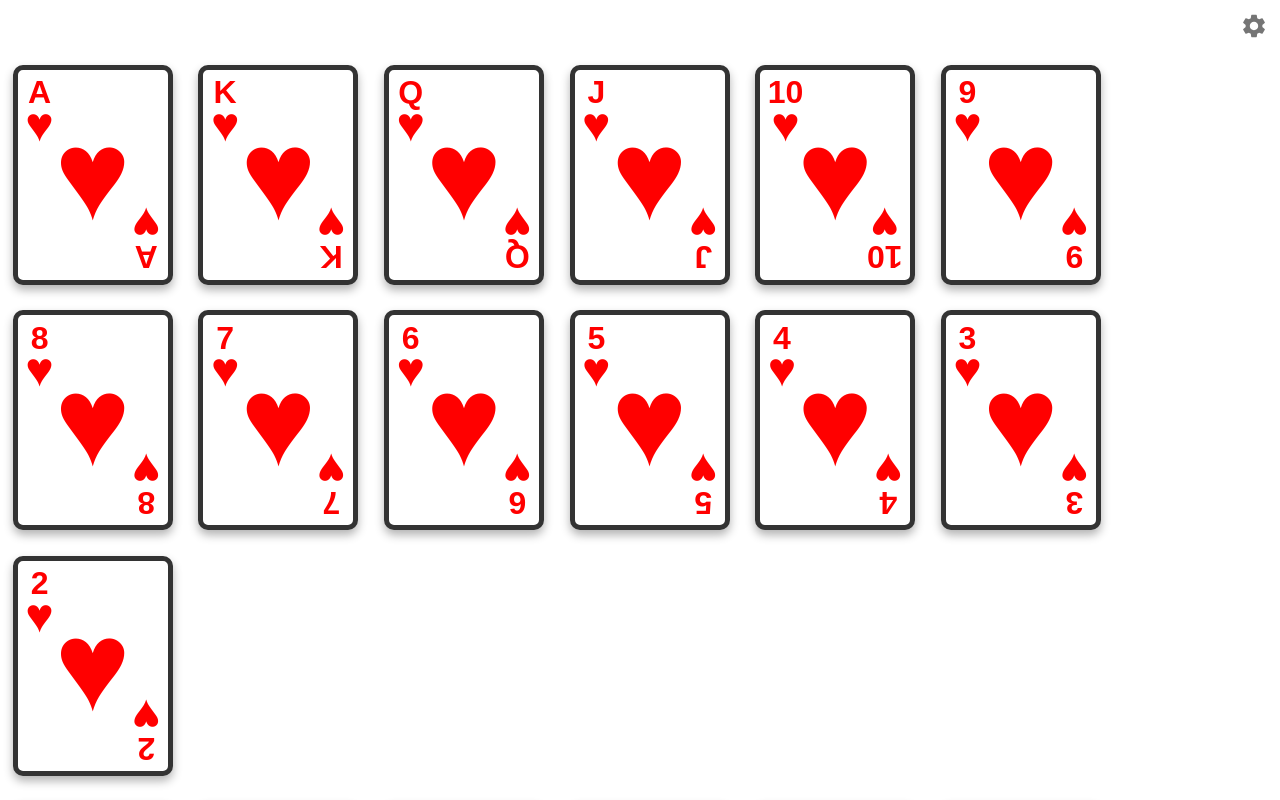
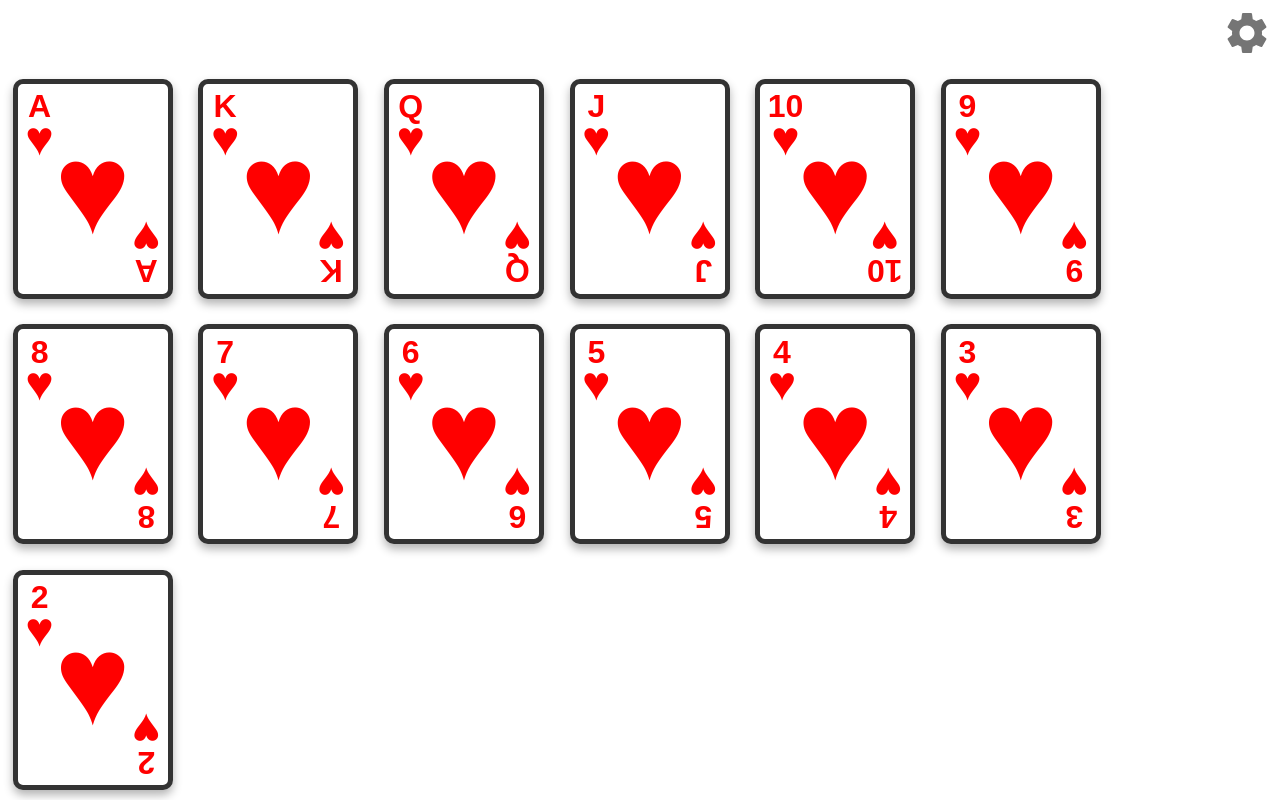
Before and after one commit to EthanNguyen-Tu/Blackjack, a React (Create React App) app in the folder blackjack/: page / in a window 1280 px wide. Shown: the top 800 px of the page. Built offline with nearby package versions, Linux system fonts and the light colour scheme.

Commit message:
feat(Settings): Settings button size adjusts with screen size

```diff
--- a/blackjack/src/shared/components/Settings.tsx
+++ b/blackjack/src/shared/components/Settings.tsx
@@ -17,7 +17,7 @@ function Settings({ showAllCards, toggleAllCards }) {
 		<div>
 			<IconButton
 				aria-label="settings"
-				size="large"
+				sx={{ fontSize: "clamp(30px, 5vmax, 50px)" }}
 				onClick={toggleSettings}
 			>
 				<SettingsIcon fontSize="inherit" />
```
